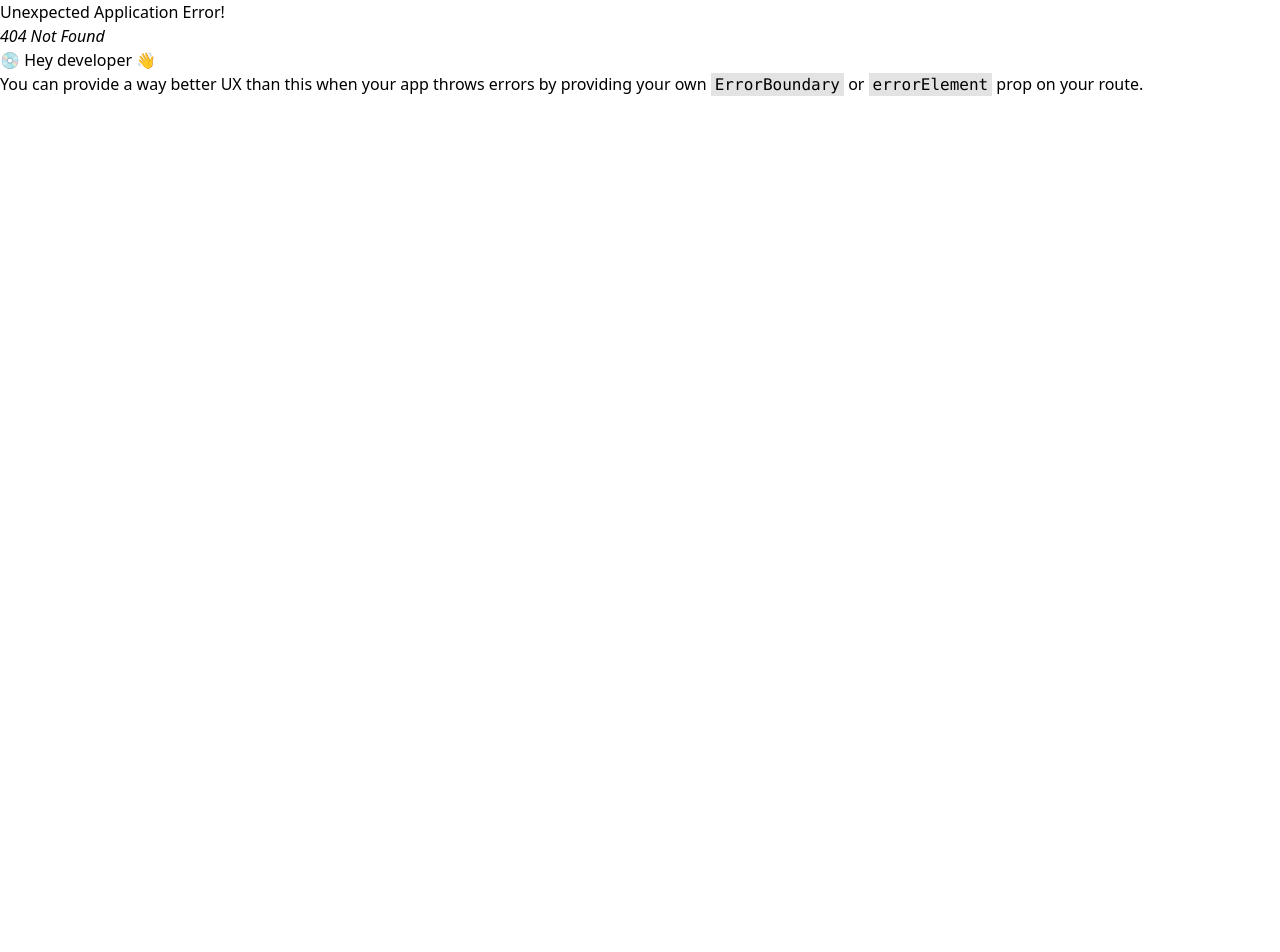
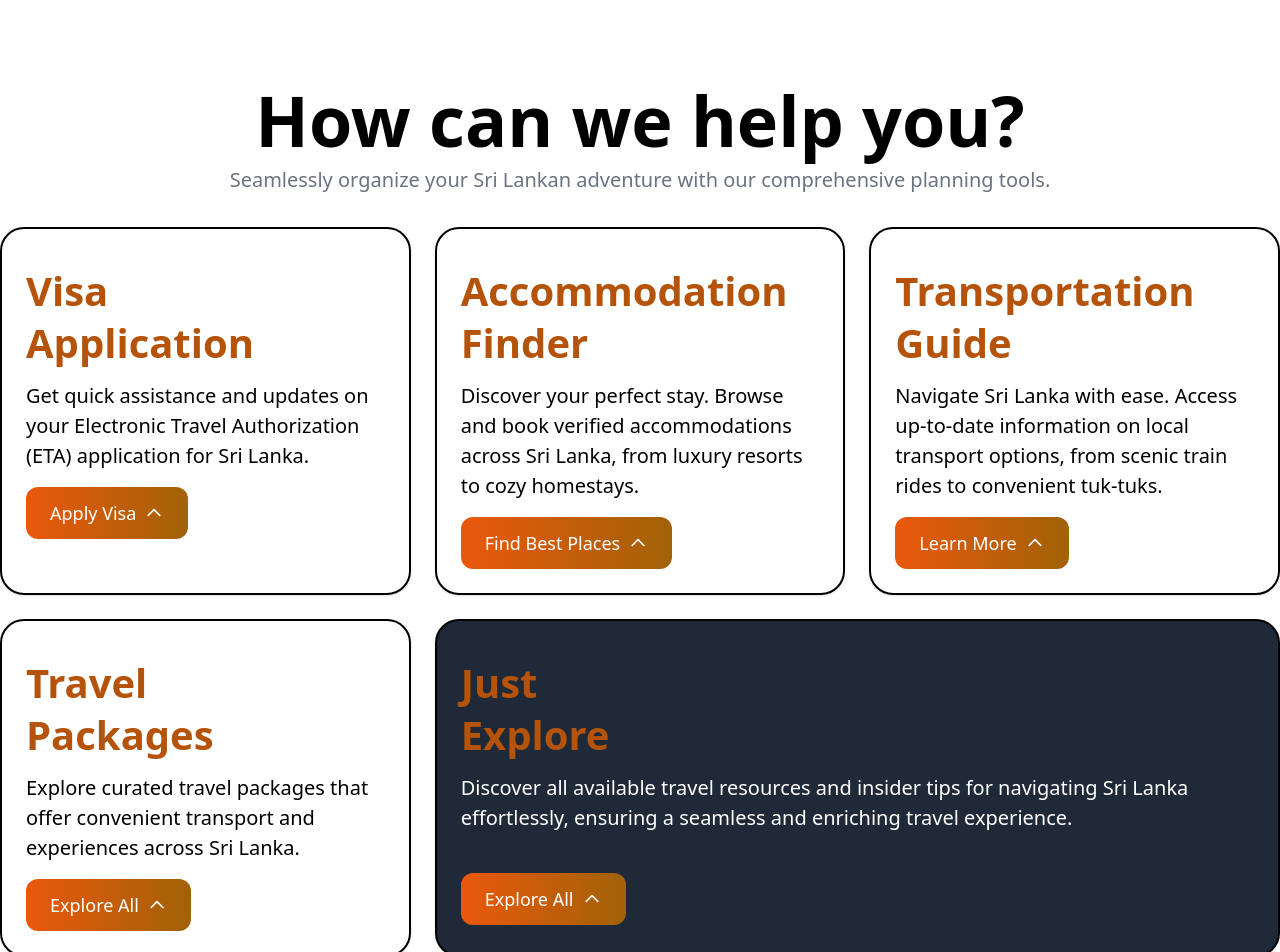
Before and after one commit to EnigmasRuh/Enigmas_SriLanka_TDA, a React (Vite) app in the folder Frontend/: page /traveler-onboarding in a window 1280 px wide. Before the commit this address had no page. Shown: the top 952 px of the page. Before the commit the page ends 800 px from the top, so only its background shows below. Built offline with nearby package versions, Linux system fonts and the light colour scheme; a web font is replaced by a local one.

Commit message:
TravellerOnboardingPage partially completed - chamod

```diff
--- a/Frontend/src/LayOut/LayOut.jsx
+++ b/Frontend/src/LayOut/LayOut.jsx
@@ -8,6 +8,7 @@ const MainLayOut = () => {
   return (
     <>
     <Navbar/>
+
     <Outlet />
     <Footer/>
     </>
--- /dev/null
+++ b/Frontend/src/Pages/TravelerOnboarding/TravelerOnboarding.jsx
@@ -0,0 +1,154 @@
+import React from 'react'
+import { Link } from 'react-router-dom';
+
+
+
+
+const TravelerOnboarding = () => {
+    return (
+        <div>
+
+
+
+
+
+            <section className="py-10 bg-white" style={{ marginTop: 60 }}>
+                <div className="container mx-auto text-center">
+                    <h1 className="text-4xl font-bold mb-2" style={{ fontSize: 70 }}>How can we help you?</h1>
+                    <p className="text-gray-500 mb-8" style={{ fontSize: 20, marginTop: 25 }}>
+                        Seamlessly organize your Sri Lankan adventure with our comprehensive planning tools.
+                    </p>
+                    <div className="grid grid-cols-1 md:grid-cols-2 lg:grid-cols-3 gap-6">
+
+                        {/* Visa Application */}
+
+                        <div className="border-2 border-black p-6 rounded-3xl shadow hover:shadow-lg transition-shadow duration-300">
+                            <h2 className="text-left text-xl font-semibold text-amber-700 mb-4" style={{ fontSize: 40 }}>
+                                <div className='mt-6'>Visa</div>
+
+                                <div className='mt-6 mb-6'>Application</div>
+                            </h2>
+                            <p className="text-left text-xl   mb-4" style={{ fontSize: 20, lineHeight: 1.5 }}>
+                                Get quick assistance and updates on your Electronic Travel Authorization (ETA) application for Sri Lanka.
+                            </p>
+                            <button className="bg-gradient-to-r from-orange-600 to-yellow-700 text-white px-6 py-3 rounded-xl flex items-center text-lg" >
+                                <span>Apply Visa</span>
+                                <svg className="ml-2 h-5 w-5" fill="none" stroke="currentColor" viewBox="0 0 24 24" xmlns="http://www.w3.org/2000/svg">
+                                    <path strokeLinecap="round" strokeLinejoin="round"
+                                        strokeWidth="2" d="M5 15l7-7 7 7"></path>
+                                </svg>
+
+                            </button>
+                        </div>
+
+                        {/* Accommodation Finder */}
+
+                        <div className="border-2 border-black p-6 rounded-3xl shadow hover:shadow-lg transition-shadow duration-300">
+                            <h2 className="text-left text-xl font-semibold text-amber-700 mb-4" style={{ fontSize: 40 }}>
+
+                                <div className='mt-6'>Accommodation</div>
+
+                                <div className='mt-6 mb-6'>Finder</div>
+
+                            </h2>
+                            <p className="text-left text-xl   mb-4" style={{ fontSize: 20, lineHeight: 1.5 }}>
+                                Discover your perfect stay. Browse and book verified accommodations across Sri Lanka, from luxury resorts to cozy homestays.
+                            </p>
+                            <button className="bg-gradient-to-r from-orange-600 to-yellow-700 text-white px-6 py-3 rounded-xl flex items-center text-lg" >
+                                <span>Find Best Places</span>
+                                <svg className="ml-2 h-5 w-5" fill="none" stroke="currentColor" viewBox="0 0 24 24" xmlns="http://www.w3.org/2000/svg">
+                                    <path strokeLinecap="round" strokeLinejoin="round"
+                                        strokeWidth="2" d="M5 15l7-7 7 7"></path>
+                                </svg>
+
+                            </button>
+                        </div>
+
+                        {/* Transportation Guide */}
+                        <div className="border-2 border-black p-6 rounded-3xl shadow hover:shadow-lg transition-shadow duration-300">
+                            <h2 className="text-left text-xl font-semibold text-amber-700 mb-4" style={{ fontSize: 40 }}>
+
+                                <div className='mt-6'>Transportation</div>
+
+                                <div className='mt-6 mb-6'>Guide</div>
+
+                            </h2>
+                            <p className="text-left text-xl   mb-4" style={{ fontSize: 20, lineHeight: 1.5 }}>
+                                Navigate Sri Lanka with ease. Access up-to-date information on local transport options, from scenic train rides to convenient tuk-tuks.
+                            </p>
+                            <button className="bg-gradient-to-r from-orange-600 to-yellow-700 text-white px-6 py-3 rounded-xl flex items-center text-lg" >
+                                <span>Learn More</span>
+                                <svg className="ml-2 h-5 w-5" fill="none" stroke="currentColor" viewBox="0 0 24 24" xmlns="http://www.w3.org/2000/svg">
+                                    <path strokeLinecap="round" strokeLinejoin="round"
+                                        strokeWidth="2" d="M5 15l7-7 7 7"></path>
+                                </svg>
+
+                            </button>
+                        </div>
+
+                        {/* Travel Packages */}
+                        <div className="border-2 border-black p-6 rounded-3xl shadow hover:shadow-lg transition-shadow duration-300">
+                            <h2 className="text-left text-xl font-semibold text-amber-700 mb-4" style={{ fontSize: 40 }}>
+
+
+
+                                <div className='mt-6'>Travel</div>
+
+                                <div className='mt-6 mb-6'>Packages</div>
+
+
+
+                            </h2>
+                            <p className="text-left text-xl   mb-4" style={{ fontSize: 20, lineHeight: 1.5 }}>
+                                Explore curated travel packages that offer convenient transport and experiences across Sri Lanka.
+                            </p>
+
+                            <button className="bg-gradient-to-r from-orange-600 to-yellow-700 text-white px-6 py-3 rounded-xl flex items-center text-lg" >
+                                <span>Explore All</span>
+                                <svg className="ml-2 h-5 w-5" fill="none" stroke="currentColor" viewBox="0 0 24 24" xmlns="http://www.w3.org/2000/svg">
+                                    <path strokeLinecap="round" strokeLinejoin="round"
+                                        strokeWidth="2" d="M5 15l7-7 7 7"></path>
+                                </svg>
+
+                            </button>
+
+                        </div>
+
+                        {/* Just Explore */}
+                        <div className="col-span-1 md:col-span-2 lg:col-span-2 bg-gray-800 border-2 border-black p-6 rounded-3xl shadow hover:shadow-lg transition-shadow duration-300">
+                            <h2 className="text-left text-xl font-semibold text-amber-700 mb-4" style={{ fontSize: 40 }}>
+
+
+                                <div className='mt-6'>Just</div>
+
+                                <div className='mt-6 mb-6'>Explore</div>
+
+
+
+
+                            </h2>
+                            <p className="text-left text-xl   mb-10" style={{ fontSize: 20, lineHeight: 1.5 , color: 'white' }}>
+                                Discover all available travel resources and insider tips for navigating Sri Lanka effortlessly, ensuring a seamless and enriching travel experience.
+                            </p>
+                            <button className="bg-gradient-to-r from-orange-600 to-yellow-700 text-white px-6 py-3 rounded-xl flex items-center text-lg" >
+                                <span>Explore All</span>
+                                <svg className="ml-2 h-5 w-5" fill="none" stroke="currentColor" viewBox="0 0 24 24" xmlns="http://www.w3.org/2000/svg">
+                                    <path strokeLinecap="round" strokeLinejoin="round"
+                                        strokeWidth="2" d="M5 15l7-7 7 7"></path>
+                                </svg>
+
+                            </button>
+                        </div>
+                    </div>
+                </div>
+            </section>
+
+
+
+
+
+        </div>
+    )
+}
+
+export default TravelerOnboarding
--- a/Frontend/src/Routers/AppRouter.jsx
+++ b/Frontend/src/Routers/AppRouter.jsx
@@ -3,6 +3,7 @@ import {RouterProvider,createBrowserRouter} from "react-router-dom";
 import MainLayOut from "../LayOut/LayOut";
 import Home from "../Pages/Home/Home";
 import Login from "../Pages/Login/Login";
+import TravelerOnboarding from "../Pages/TravelerOnboarding/TravelerOnboarding";
 
 
 const router1 = createBrowserRouter([{
@@ -20,6 +21,17 @@ const router1 = createBrowserRouter([{
       element : <Login/>,
     }]},
 
+    {
+      path: "/traveler-onboarding",
+      children: [
+        {
+          index: true,
+          element: <TravelerOnboarding/>,
+        },
+      ],
+    }
+
+
 ]);
 
 const AppRouter = () => {
```
